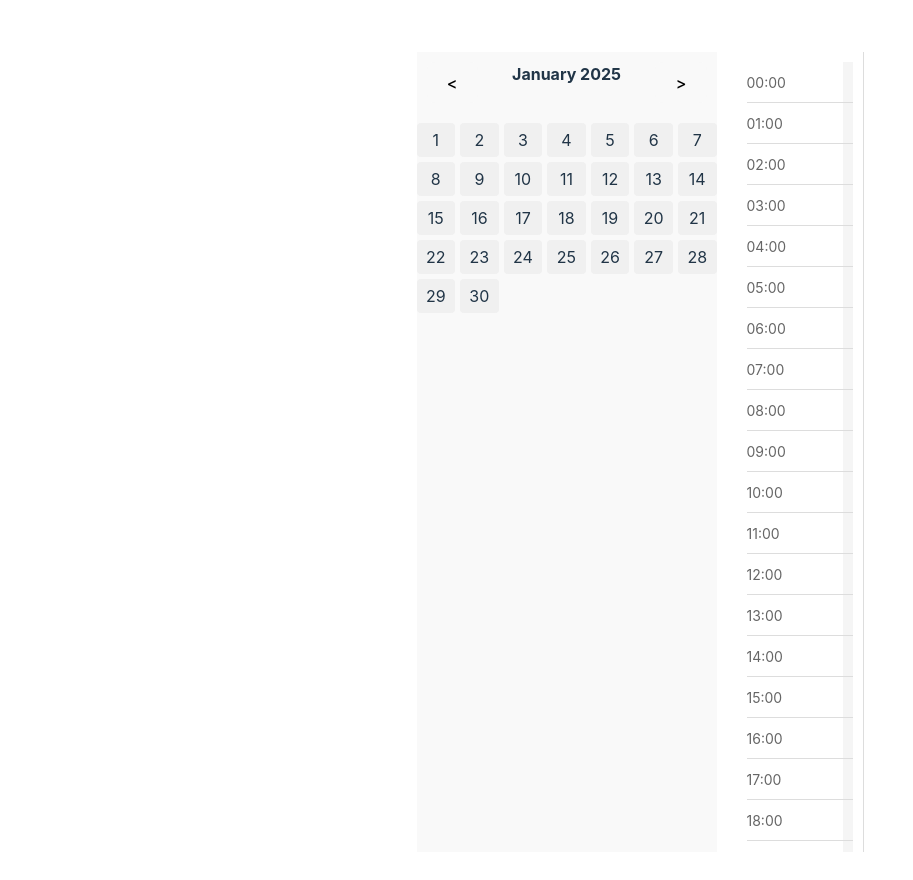
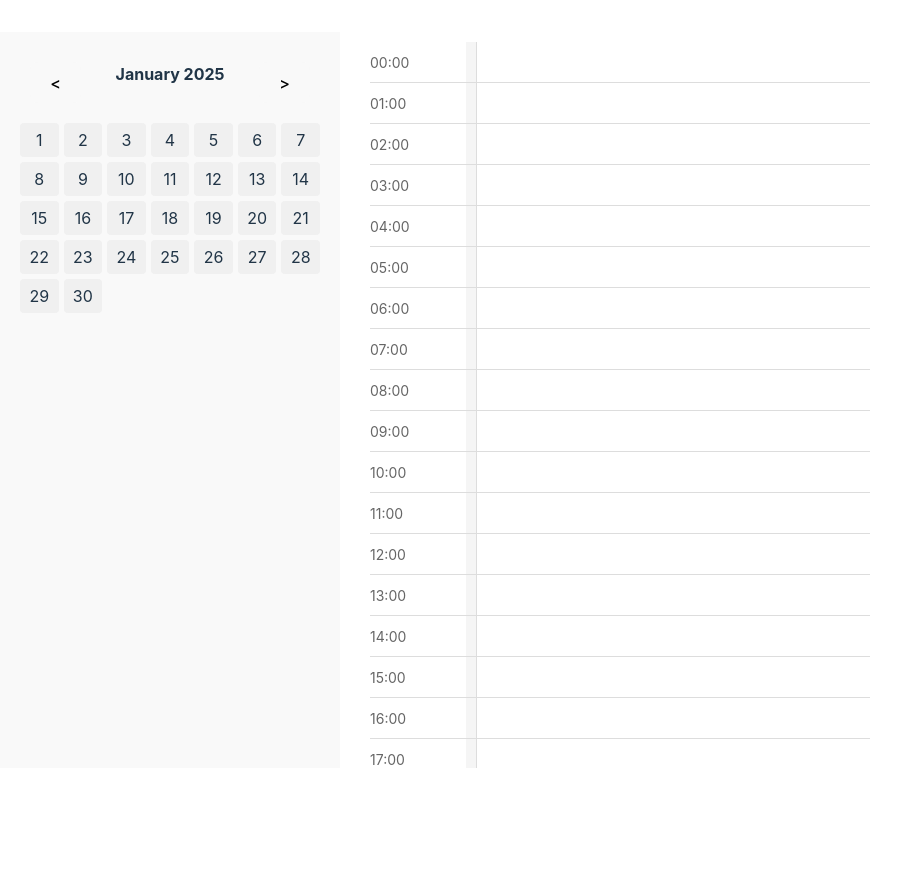
Before and after one commit to Siwi0w0/DeepWork-Frontend, a React (Vite) app: page / in a window 1280 px wide. Shown: the top 880 px of the page, without its empty margins (0-913 px from the left). After the commit the page ends 800 px from the top, so only its background shows below. Built offline with nearby package versions, Linux system fonts and the light colour scheme; the HTML template or start-up script is replaced by a standard one.

Commit message:
modify the styles to let the calendar stand left and extend the time zone

```diff
--- a/src/App.css
+++ b/src/App.css
@@ -1,8 +1,10 @@
 #root {
-  max-width: 1280px;
-  margin: 0 auto;
-  padding: 2rem;
-  text-align: center;
+  max-width: 100%;
+  height: 100%;
+  margin: 0;
+  padding: 0;
+  display: flex;
+  flex-direction: column;
 }
 
 .logo {
@@ -43,24 +45,31 @@
 
 .container {
   display: flex;
-  height: 100vh;
+  width: 100%;
   overflow: hidden;
-  padding: 20px;
+  display: flex;
+  flex-grow: 1;
+  height: calc(100vh - 4rem); /* 如果顶部有额外的 padding，可减去对应高度 */
+
+  padding: 0;
 }
 
 .calendar-panel {
   flex: 0 0 300px;
+  float: left;
   min-width: 300px;
   overflow-y: auto;
   margin-right: 20px;
   background-color: #f9f9f9;
+  padding: 20px;
 }
 
 .time-axis-panel {
-  border-right: 1px solid #ddd; /* 增加分割线 */
-  flex-grow: 1;
   display: flex;
   flex-direction: column;
   overflow-y: auto;
   padding: 10px;
+  flex-grow: 1;
+  min-width: 500px; /* 防止过度压缩 */
+  max-width: 100%; /* 避免溢出 */
 }
--- a/src/components/Calendar/Calendar.tsx
+++ b/src/components/Calendar/Calendar.tsx
@@ -41,7 +41,7 @@ const CalendarView: React.FC = () => {
 
   return (
     <div>
-      <div className="calendar-header">
+      <div className="calendar-header h-full w-full bg-white p-4">
         <button onClick={handlePrevMonth}>{"<"}</button>
         <span>
           {currentMonth.toLocaleDateString("en-US", {
--- a/src/components/timeAxis/TimeAxis.css
+++ b/src/components/timeAxis/TimeAxis.css
@@ -6,16 +6,13 @@
 .time-zone {
   display: flex;
   border-bottom: 1px solid #ddd;
+
   height: 40px;
+  width: 100%;
 }
 
 .time-number {
-  /* width: 60px;
-  display: flex;
-  justify-content: center;
-  align-items: center; */
-
-  width: 80px; /* 固定时间列宽度 */
+  width: 80px;
   text-align: right;
   padding-right: 16px;
   font-size: 14px;
@@ -25,11 +22,15 @@
 .time-axis {
   background-color: #f5f5f5;
   display: flex;
-  justify-content: flex-start;
+
   align-items: center;
   padding-left: 10px;
 }
 
 .time-axis > div {
   color: #aaa;
+  flex-grow: 1;
+  height: 100%;
+  background-color: #f9f9f9;
+  border-left: 1px solid #ddd;
 }
--- a/src/components/timeAxis/TimeAxis.tsx
+++ b/src/components/timeAxis/TimeAxis.tsx
@@ -5,7 +5,7 @@ const TimeAxis: React.FC = () => {
   const hours = Array.from({ length: 24 }).map((_, hour) => hour);
 
   return (
-    <div className="time-block-container">
+    <div className="h-full w-full bg-gray-100 py-4 time-block-container ">
       {hours.map((hour) => (
         <div className="time-zone" key={hour}>
           <div className="time-number">
```
